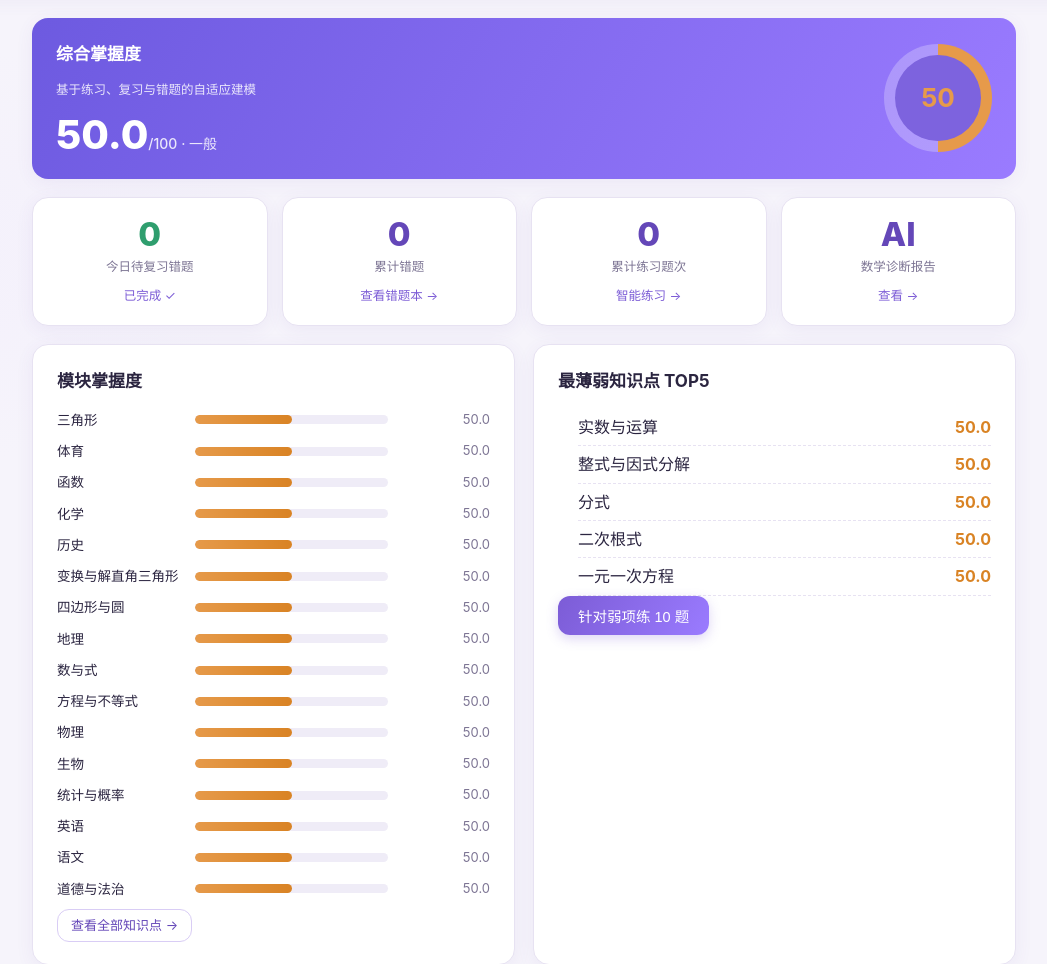
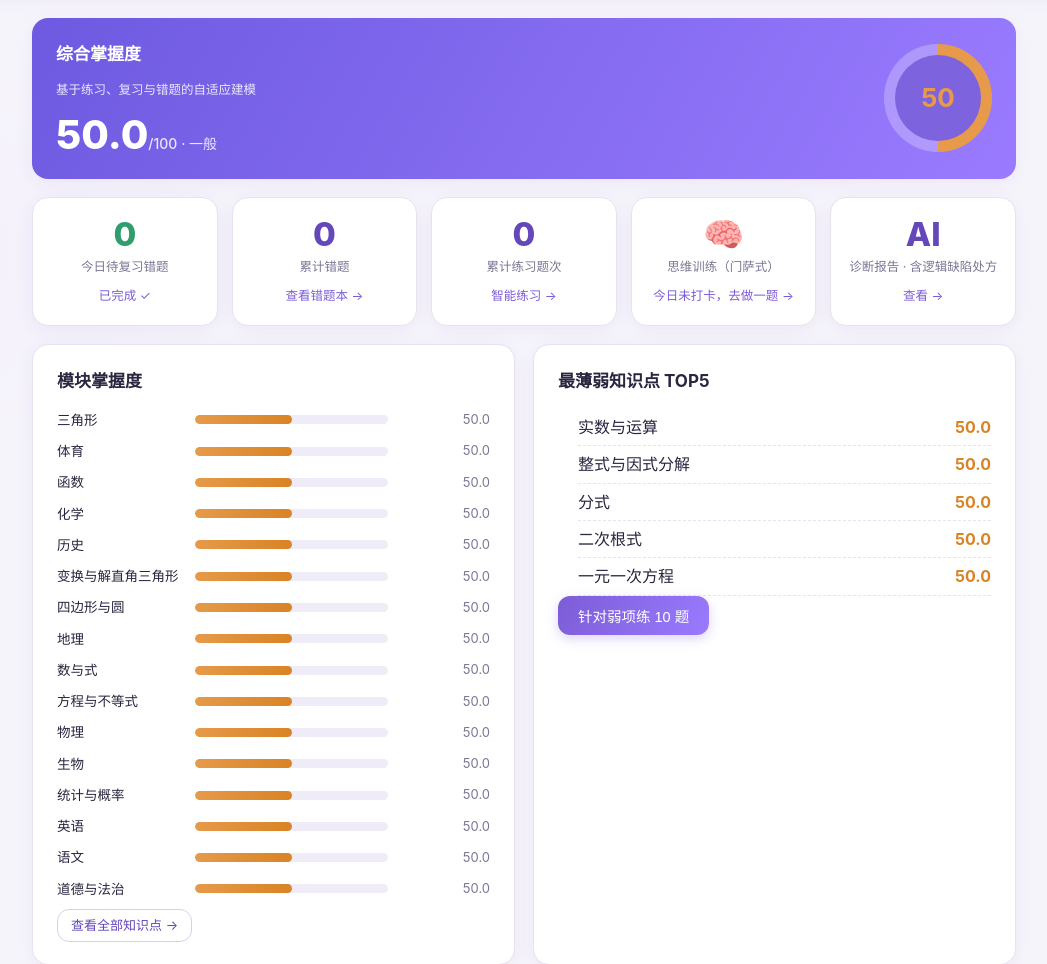
Before and after one commit to 51ak/hk02, a Flask app: page /dashboard in a window 1280 px wide. Shown: the part 237-1201 px from the top of the page, without its empty margins (116-1163 px from the left). Run offline with Flask 3, Linux system fonts and the light colour scheme; the visitor is signed in with stand-in values (Sample User, id 1); data comes from the database, SQL or seed files in the repository; data that the repository does not hold is empty.

Commit message:
强化思维训练与逻辑诊断入口：仪表盘打卡卡、解答页直达按钮、报告空态指引

```diff
--- a/app.py
+++ b/app.py
@@ -701,6 +701,7 @@ def dashboard():
     mistakes_n = q1("SELECT COUNT(*) c FROM mistakes m JOIN kp ON m.kp_id=kp.id WHERE kp.subject='math' AND kp.stage=?", (stage,))["c"]
     practice_n = q1("SELECT COUNT(*) c FROM practice_log")["c"]
     weak = weak_kps(stage, 5)
+    think_done = q1("SELECT COUNT(*) c FROM thinking_log WHERE created LIKE ?", (today_iso() + "%",))["c"] > 0
     scores = list(reversed(q("SELECT * FROM scores WHERE subject='math' ORDER BY date DESC, id DESC LIMIT 8")))
     mods = module_stats(stage)
     tips = build_suggestions(stage)
@@ -713,6 +714,7 @@ def dashboard():
         overall_m=overall_m, label=label, cls=cls,
         due_n=len(due), mistakes_n=mistakes_n, practice_n=practice_n,
         weak=weak, mods=mods, tips=tips, scores=scores, trend=trend,
+        think_done=think_done,
     )
 
 
--- a/templates/dashboard.html
+++ b/templates/dashboard.html
@@ -30,9 +30,14 @@
     <div class="stat-name">累计练习题次</div>
     <div class="stat-go">智能练习 →</div>
   </a>
+  <a class="card stat link" href="thinking">
+    <div class="stat-num">🧠</div>
+    <div class="stat-name">思维训练（门萨式）</div>
+    <div class="stat-go">{{ '今日未打卡，去做一题 →' if not think_done else '今日已训练 ✓' }}</div>
+  </a>
   <a class="card stat link" href="report">
     <div class="stat-num">AI</div>
-    <div class="stat-name">数学诊断报告</div>
+    <div class="stat-name">诊断报告 · 含逻辑缺陷处方</div>
     <div class="stat-go">查看 →</div>
   </a>
 </div>
--- a/templates/report.html
+++ b/templates/report.html
@@ -73,7 +73,10 @@
   </div>
   {% endif %}
   {% else %}
-  <p class="empty">暂无逻辑思维错题。在错题本录入时选择错误原因「逻辑思维」并定位缺陷类型，这里会生成批判性思维画像。</p>
+  <div class="empty">
+    <p>暂无逻辑思维错题数据 —— 逻辑诊断在这里：</p>
+    <p class="tiny">录错题时把「错误原因」选为 <b>逻辑思维</b> 并定位缺陷类型（推理链断裂、分类讨论缺失等 10 类），这里就会生成缺陷画像 + 一键训练处方（数学弱项练习 + 门萨式思维训练）。</p>
+  </div>
   {% endif %}
   {% if thinking_total %}
   <div class="tstats-mini">
--- a/templates/solve.html
+++ b/templates/solve.html
@@ -69,6 +69,7 @@
       <input type="hidden" name="count" value="5">
       <button class="btn" type="submit">针对该弱点再练 5 题</button>
     </form>
+    <a class="btn ghost" href="thinking">🧠 去做思维训练</a>
   </div>
 </div>
 <script>
```
Also changed, not shown: CHANGELOG.md.
